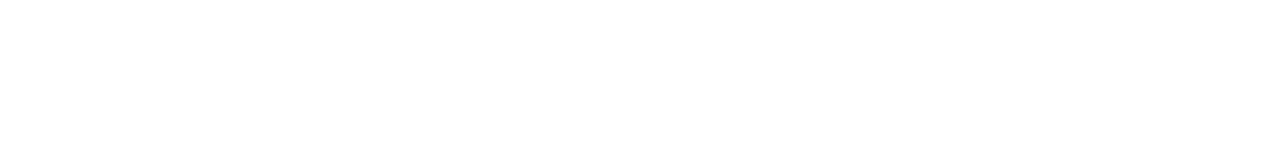
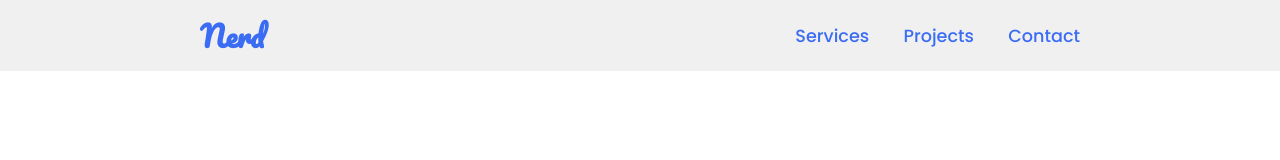
Before and after one commit to nerdxio/portfolio, a plain HTML site: page index.html in a window 1280 px wide. Drawn offline with Linux system fonts and the light colour scheme.

Commit message:
Added header with navigation links

```diff
--- a/index.html
+++ b/index.html
@@ -14,5 +14,16 @@
     />
 
   </head>
-  <body></body>
+  <body>
+
+    <header>
+        <a href="#" class="logo">Nerd</a>
+        <nav class="navigation">
+            <a href="#services">Services</a>
+            <a href="#projects">Projects</a>
+            <a href="#contact">Contact</a>
+        </nav>
+    </header>
+
+  </body>
 </html>
--- a/style.css
+++ b/style.css
@@ -1,8 +1,40 @@
 @import url("https://fonts.googleapis.com/css2?family=Poppins:ital,wght@0,100;0,200;0,300;0,400;0,500;0,600;0,700;0,800;0,900;1,100;1,200;1,300;1,400;1,500;1,600;1,700;1,800;1,900&display=swap");
+@import url("https://fonts.googleapis.com/css2?family=Pacifico&family=Poppins:ital,wght@0,100;0,200;0,300;0,400;0,500;0,600;0,700;0,800;0,900;1,100;1,200;1,300;1,400;1,500;1,600;1,700;1,800;1,900&display=swap");
 
 * {
   font-family: "Poppins", sans-serif;
-    margin: 0;
-    padding: 0;
-    box-sizing: border-box;
+  margin: 0;
+  padding: 0;
+  box-sizing: border-box;
+  scroll-behavior: smooth;
 }
+
+header {
+  background-color: #f0f0f0;
+  width: 100%;
+  position: fixed;
+  z-index: 999;
+  display: flex;
+  justify-content: space-between;
+  align-items: center;
+  padding: 10px 200px;
+}
+.logo {
+  text-decoration: none;
+  color: #3a6cf4;
+  font-weight: 700;
+  font-size: 1.8em;
+  font-family: "Pacifico", cursive;
+  /* font-family: "Poppins", sans-serif; */
+}
+
+.navigation a {
+  color: #3a6cf4;
+    text-decoration: none;
+    font-size: 1.1em;
+    font-weight: 500;
+    padding-left: 30px;
+}
+.navigation a:hover {
+  color: #601cfc;
+}
```
